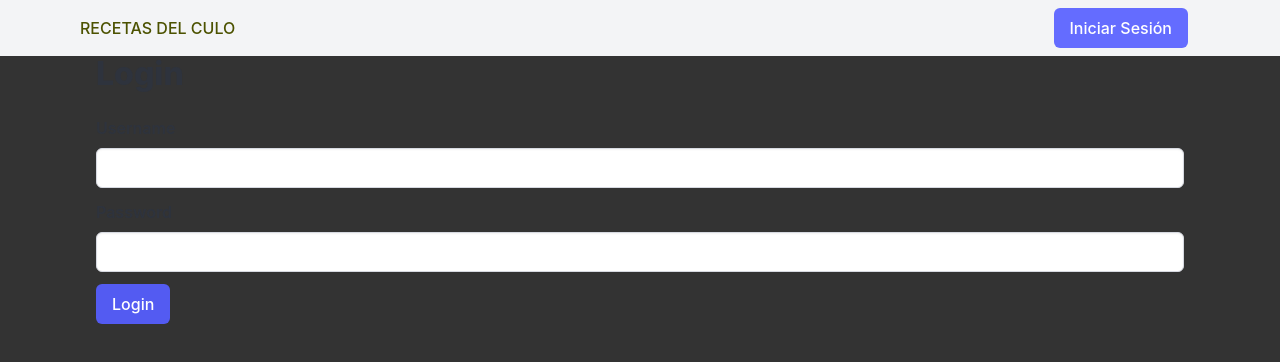
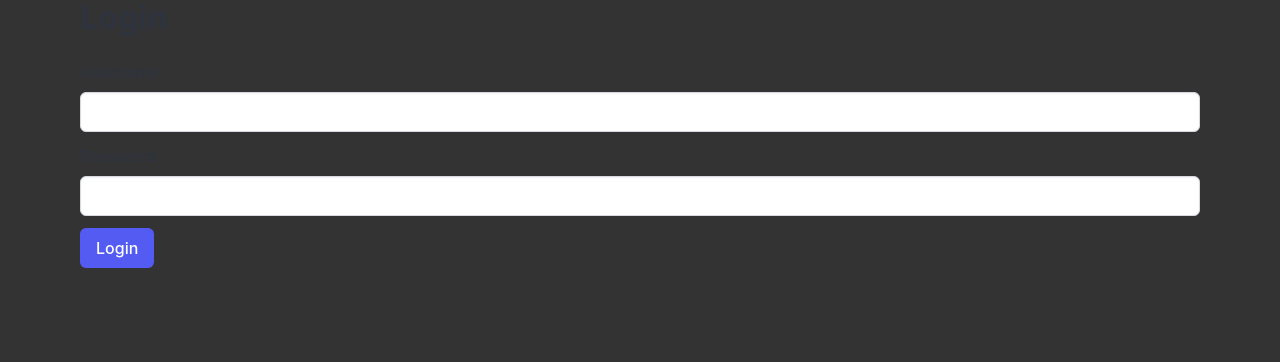
Before and after one commit to rejota196/rece_tario, a React (Vite) app in the folder rece-tario/: page /login in a window 1280 px wide. Shown: the top 362 px of the page. Built offline with nearby package versions, Linux system fonts and the light colour scheme.

Commit message:
Arreglé la duplicación de la Navbar

```diff
--- a/rece-tario/src/App.jsx
+++ b/rece-tario/src/App.jsx
@@ -32,7 +32,7 @@ const App = () => {
   return (
     <Router>
       <AuthProvider>
-        <Layout>
+
         <Routes>
           <Route path="/login" element={<Login />} />
           <Route path="/" element={<ProtectedRoute element={<Home />} />} />
@@ -60,7 +60,7 @@ const App = () => {
           <Route path="/locations" element={<ProtectedRoute element={<LocationList />} />} />
           <Route path="*" element={<NotFound />} />
         </Routes>
-        </Layout>
+
       </AuthProvider>
     </Router>
   );
--- a/rece-tario/src/pages/Home.jsx
+++ b/rece-tario/src/pages/Home.jsx
@@ -4,6 +4,7 @@ import Modal from 'react-modal';
 import axiosInstance from '../utils/axiosConfig';
 import { AuthContext } from '../contexts/AuthContext';
 import defaultImage from '../assets/sin-foto.png';
+import Layout from './Layout';
 
 const Home = () => {
   const [recipes, setRecipes] = useState([]);
@@ -72,7 +73,8 @@ const Home = () => {
   const popularRecipes = user ? recipes.filter(recipe => recipe.owner !== user.id) : recipes;
 
   return (
-    <div className="section">
+    <Layout>
+      <div className="section">
       <div className="container">
         <div className="hero">
           <h1 className="title has-text-centered">Bienvenido a Recetas del Culo</h1>
@@ -172,6 +174,7 @@ const Home = () => {
         </div>
       </footer>
     </div>
+    </Layout>
   );
 };
 
```
Lines whose indentation alone changed are shown as unchanged.
